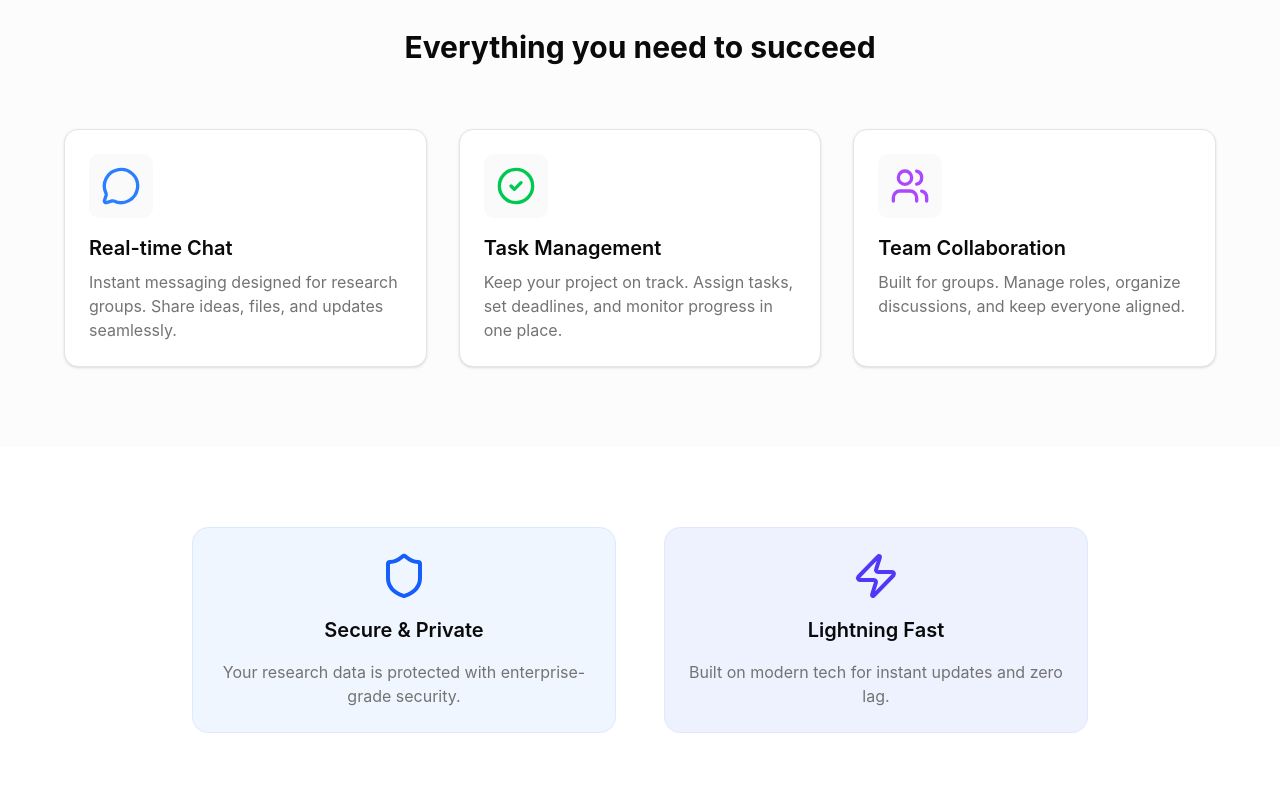
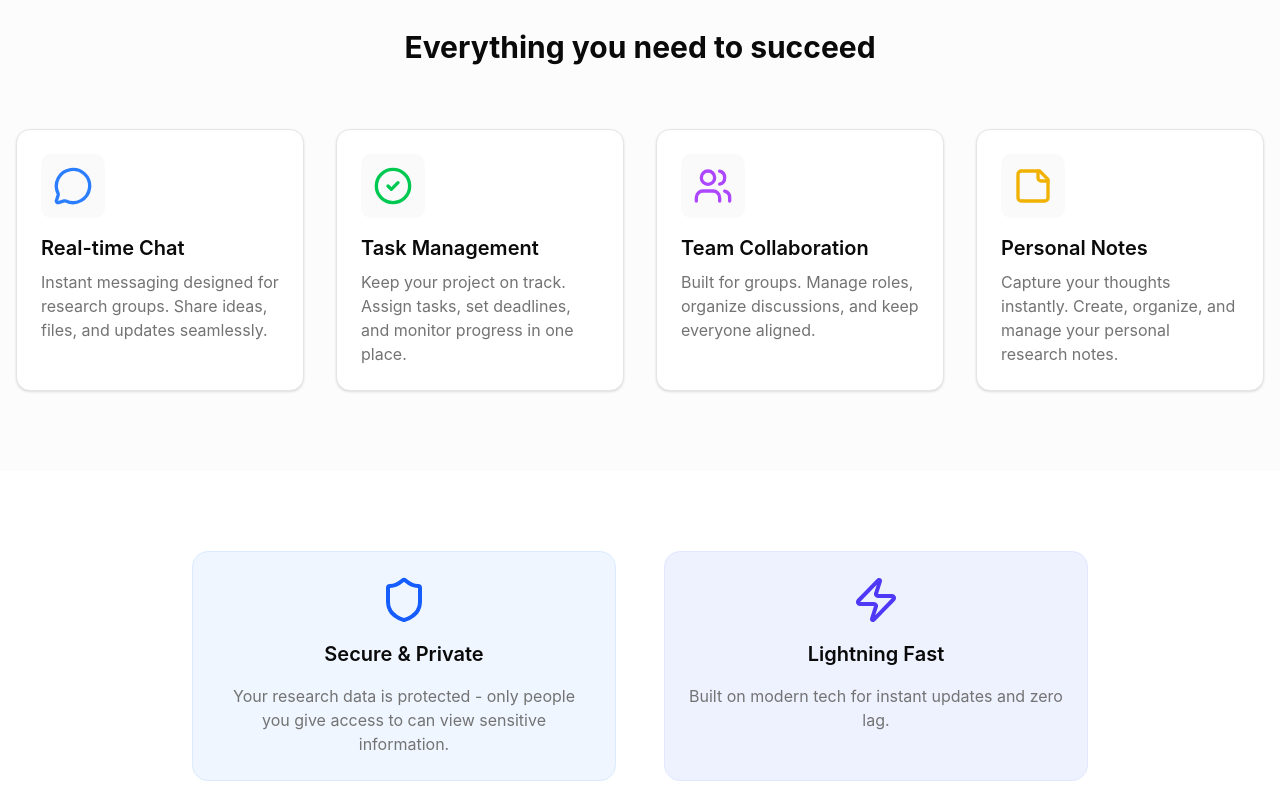
Before and after one commit to TheBobTheBlob/Student-Research-Chat, a React (Vite) app in the folder ui/: page / in a window 1280 px wide. Shown: the part 660-1460 px from the top of the page. Built offline with nearby package versions, Linux system fonts and the light colour scheme; no server answers.

Commit message:
Update landing page

```diff
--- a/ui/src/pages/LandingPage.tsx
+++ b/ui/src/pages/LandingPage.tsx
@@ -1,5 +1,5 @@
 import { Link } from "@tanstack/react-router"
-import { ArrowRight, CheckCircle2, Github, MessageCircle, Shield, Users, Zap } from "lucide-react"
+import { ArrowRight, CheckCircle2, Github, MessageCircle, Shield, StickyNote, Users, Zap } from "lucide-react"
 import { Button } from "@/components/ui/button"
 import { loginRoute, registerRoute } from "@/routes/routes"
 
@@ -63,7 +63,7 @@ export default function LandingPage() {
                 <section className="py-20 bg-muted/30">
                     <div className="container mx-auto px-4">
                         <h2 className="text-3xl font-bold text-center mb-16">Everything you need to succeed</h2>
-                        <div className="grid grid-cols-1 md:grid-cols-3 gap-8 max-w-6xl mx-auto">
+                        <div className="grid grid-cols-1 md:grid-cols-2 lg:grid-cols-4 gap-8 max-w-7xl mx-auto">
                             <FeatureCard
                                 icon={<MessageCircle className="w-10 h-10 text-blue-500" />}
                                 title="Real-time Chat"
@@ -79,6 +79,11 @@ export default function LandingPage() {
                                 title="Team Collaboration"
                                 description="Built for groups. Manage roles, organize discussions, and keep everyone aligned."
                             />
+                            <FeatureCard
+                                icon={<StickyNote className="w-10 h-10 text-yellow-500" />}
+                                title="Personal Notes"
+                                description="Capture your thoughts instantly. Create, organize, and manage your personal research notes."
+                            />
                         </div>
                     </div>
                 </section>
@@ -90,7 +95,9 @@ export default function LandingPage() {
                             <div className="flex flex-col items-center gap-4 p-6 rounded-2xl bg-blue-50 dark:bg-blue-950/20 border border-blue-100 dark:border-blue-900/50">
                                 <Shield className="w-12 h-12 text-blue-600" />
                                 <h3 className="text-xl font-semibold">Secure & Private</h3>
-                                <p className="text-muted-foreground">Your research data is protected with enterprise-grade security.</p>
+                                <p className="text-muted-foreground">
+                                    Your research data is protected - only people you give access to can view sensitive information.
+                                </p>
                             </div>
                             <div className="flex flex-col items-center gap-4 p-6 rounded-2xl bg-indigo-50 dark:bg-indigo-950/20 border border-indigo-100 dark:border-indigo-900/50">
                                 <Zap className="w-12 h-12 text-indigo-600" />
```
